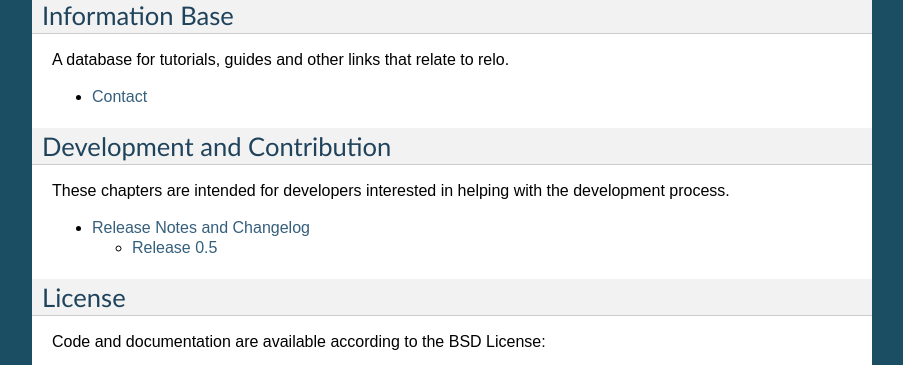
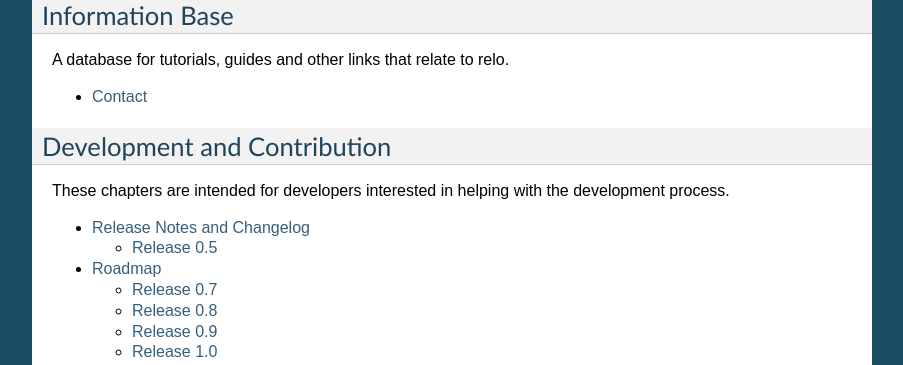
Before and after one commit to cwoebker/relo, a Sphinx documentation site: the page built from docs/index.rst, in a window 1280 px wide and 900 px high, scrolled down 1357 px, cut to the strip 0-365 px from the top of the window. Shown: the whole strip, without its empty margins (198-1101 px from the left). Built offline with Sphinx 7.4.7, drawn with Linux system fonts in a browser that asks for light colours; pages that are not in the unit, such as notebooks, are missing from menus.

Commit message:
added roadmap to docs information still has to be added

```diff
--- a/docs/changelog.rst
+++ b/docs/changelog.rst
@@ -19,7 +19,11 @@ Release 0.5
 
 * Nothing major here since relo is still in early development although its already beta.
 
-.. rubric:: DocType News
+.. rubric:: Major bugfixes
+
+* no bugs, yeah
+
+.. rubric:: DocType
 
 * No new doctypes were implemented.
 * Pdf doctype was improved significantly.
--- a/docs/roadmap.rst
+++ b/docs/roadmap.rst
@@ -0,0 +1,41 @@
+.. highlight:: python
+.. currentmodule:: relo
+=======
+Roadmap
+=======
+
+Release 0.7
+===========
+
+.. rubric:: New Features
+
+.. rubric:: Performance improvements
+
+.. rubric:: Doctype
+
+Release 0.8
+===========
+
+.. rubric:: New Features
+
+.. rubric:: Performance improvements
+
+.. rubric:: Doctype
+
+Release 0.9
+===========
+
+.. rubric:: New Features
+
+.. rubric:: Performance improvements
+
+.. rubric:: Doctype
+
+Release 1.0
+===========
+
+.. rubric:: New Features
+
+.. rubric:: Performance improvements
+
+.. rubric:: Doctype
```
